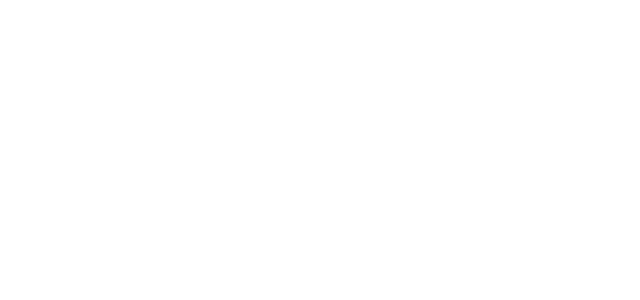
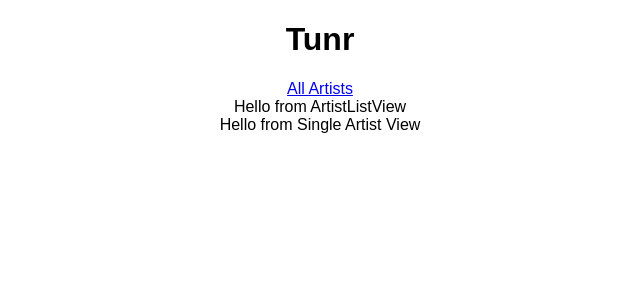
Before and after one commit to mpotts0201/tunr-react-rails, a React (Create React App) app in the folder client/: page / in a window 1280 px wide. Shown: the top 300 px of the page, without its empty margins (320-960 px from the left). Built offline with nearby package versions, Linux system fonts and the light colour scheme.

Commit message:
built components

```diff
--- a/client/src/App.js
+++ b/client/src/App.js
@@ -1,13 +1,25 @@
 import React, { Component } from 'react';
+import { BrowserRouter as Router, Switch, Route, Link } from 'react-router-dom'
 import logo from './logo.svg';
 import './App.css';
+import ArtistListView from './components/ArtistListView'
+import SingleArtistView from './components/SingleArtistView'
+import NavBar from './components/NavBar'
+
 
 class App extends Component {
   render() {
     return (
-      <div className="App">
+      <Router>
+        <div className="App">
+        <NavBar />
 
-      </div>
+        <Switch>
+          <Route exact path="/" component={ArtistListView} />
+          <Route path="/artist/:id" component={SingleArtistView} />
+        </Switch>
+        </div>
+      </Router>
     );
   }
 }
--- /dev/null
+++ b/client/src/components/ArtistListView.js
@@ -0,0 +1,15 @@
+import React, { Component } from 'react';
+import SingleArtistView from './SingleArtistView';
+
+class ArtistListView extends Component {
+    render() {
+        return (
+            <div>
+                Hello from ArtistListView
+                <SingleArtistView/>
+            </div>
+        );
+    }
+}
+
+export default ArtistListView;
--- /dev/null
+++ b/client/src/components/NavBar.js
@@ -0,0 +1,18 @@
+import React, { Component } from 'react';
+import { Link } from 'react-router-dom'
+
+class NavBar extends Component {
+    render() {
+        return (
+
+            <div>
+                <h1>Tunr</h1>
+                <div>
+                    <div><Link to="/">All Artists</Link></div>
+                </div>
+            </div>
+        );
+    }
+}
+
+export default NavBar;
--- /dev/null
+++ b/client/src/components/SingleArtistView.js
@@ -0,0 +1,13 @@
+import React, { Component } from 'react';
+
+class SingleArtistView extends Component {
+    render() {
+        return (
+            <div>
+                Hello from Single Artist View
+            </div>
+        );
+    }
+}
+
+export default SingleArtistView;
```
